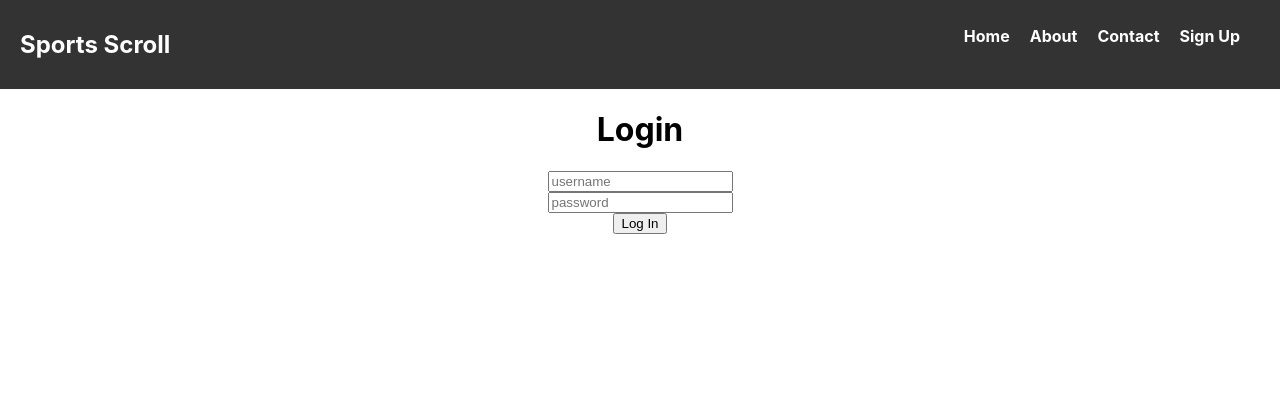
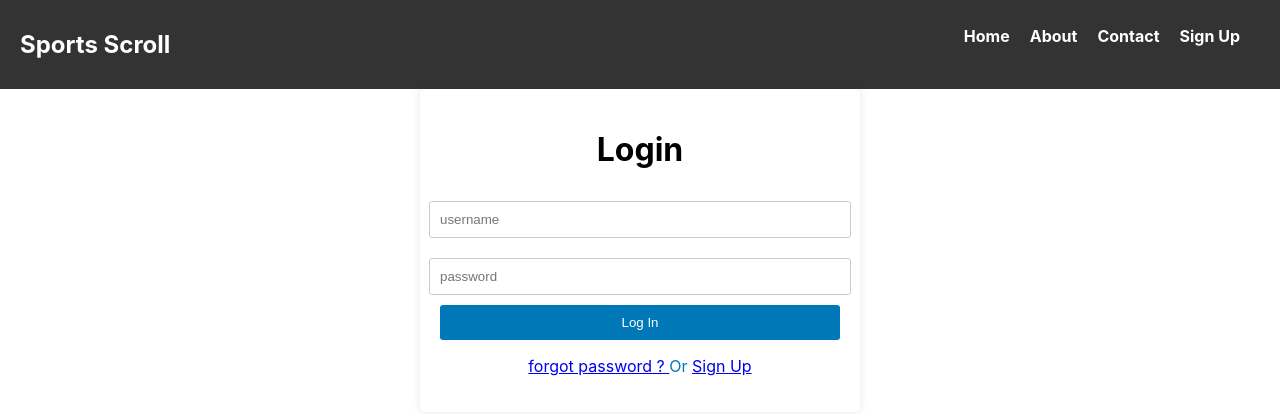
Before and after one commit to wajed1/sports-project, a React (Create React App) app: page /signup in a window 1280 px wide. Shown: the top 414 px of the page. Built offline with nearby package versions, Linux system fonts and the light colour scheme.

Commit message:
third commit

```diff
--- a/src/components/Navbar.js
+++ b/src/components/Navbar.js
@@ -7,10 +7,10 @@ function Navbar() {
     <nav>
       <h1 className='Nav-logo'>Sports Scroll</h1>
       <ul>
-        <li><Link to="/">Home</Link></li>
-        <li><Link to="/about">About</Link></li>
-        <li><Link to="/contact">Contact</Link></li>
-        <li><Link to="/signup">Sign Up</Link></li>
+        <li><Link className='a' to="/">Home</Link></li>
+        <li><Link className='a' to="/about">About</Link></li>
+        <li><Link className='a' to="/contact">Contact</Link></li>
+        <li><Link className='a' to="/signup">Sign Up</Link></li>
       </ul>
     </nav>
   );
--- a/src/components/navbar.css
+++ b/src/components/navbar.css
@@ -19,7 +19,7 @@ li {
 }
 
 /* Style the navigation links */
-a {
+.a {
   text-decoration: none;
   color: #fff;
   font-weight: bold;
@@ -29,12 +29,12 @@ a {
   position: relative;
 }
 
-a:hover {
+.a:hover {
   color: #f00; /* Change color on hover */
 }
 
 /* Style the active link */
-a.active {
+.a.active {
   color: #f00;
 }
 
--- a/src/pages/SignUp.css
+++ b/src/pages/SignUp.css
@@ -2,5 +2,40 @@
     display: flex;
     flex-direction: column;
     align-items: center;
+    box-shadow: 0 0 10px rgba(0, 0, 0, 0.1);
+    max-width: 400px;
+    margin: 0 auto;
+    padding: 20px;
+    background-color: #fff;
+    border-radius: 5px;
+}
 
+.input-field {
+    width: 100%;
+    padding: 10px;
+    margin: 10px 0;
+    border: 1px solid #ccc;
+    border-radius: 3px;
+  }
+
+.login-button {
+    width: 100%;
+    background-color: #0077b6;
+    color: #fff;
+    border: none;
+    padding: 10px;
+    border-radius: 3px;
+    cursor: pointer;
 }
+
+/* Hover effect for the button */
+.login-button:hover {
+    background-color: #005b8c;
+    }
+
+
+
+.link{
+    color: #0077b6;
+    text-decoration: none;
+}
--- a/src/pages/SignUp.js
+++ b/src/pages/SignUp.js
@@ -8,9 +8,12 @@ export default function SignUp(){
     return(
         <div className='cover'>
             <h1 className='Login'>Login</h1>
-            <input value={username} type="text" placeholder='username'/>
-            <input value={pass} type="password" placeholder='password'/>
-            <button type='submit'>Log In</button>
+            <input className='input-field ' value={username} type="text" placeholder='username' onChange={(e) => setUsername(e.target.value)}/>
+            <input className='input-field ' value={pass} type="password" placeholder='password' onChange={(e) => setPass(e.target.value)}/>
+            <button className='login-button' type='submit'>Log In</button>
+            <p className='link'>
+                <a href='/'>forgot password ?  </a> Or <a href='/'>Sign Up</a>
+            </p>
         </div>
     );
 }
```
